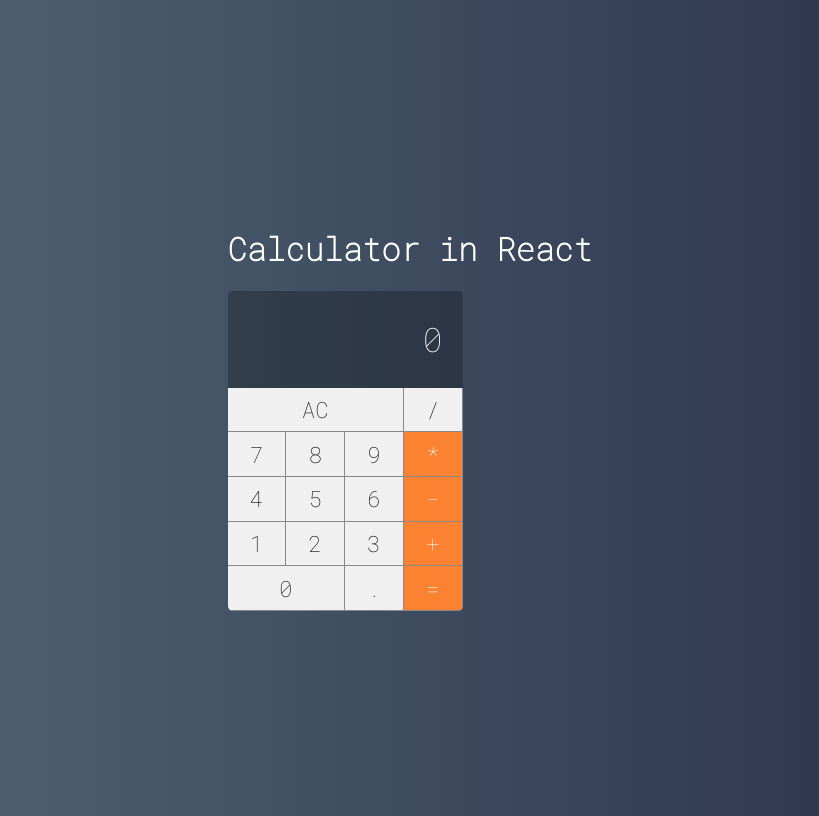
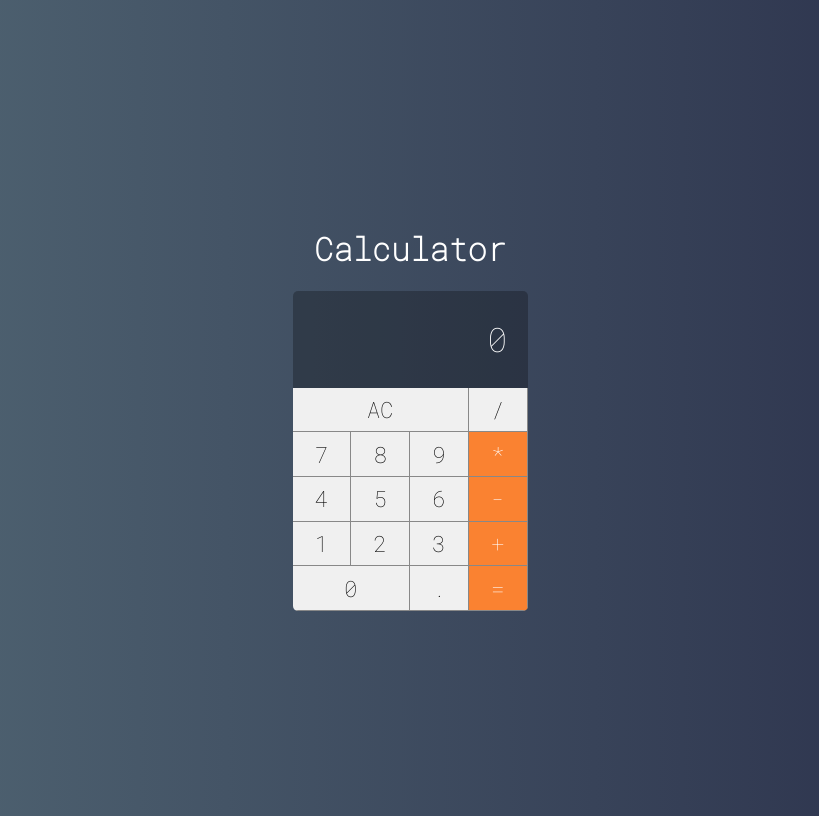
Before and after one commit to 1Prestes/react-calculator, a React (Create React App) app: page / in a window 1280 px wide. Shown: the whole page, without its empty margins (230-1049 px from the left). Built offline with nearby package versions, Linux system fonts and the light colour scheme.

Commit message:
add README.md

```diff
--- a/src/index.js
+++ b/src/index.js
@@ -5,8 +5,8 @@ import Calculator from './main/Calculator';
 import * as serviceWorker from './serviceWorker';
 
 ReactDOM.render(
-    <div>
-        <h1>Calculator in React</h1>
+    <div className="teste">
+        <h1>Calculator</h1>
         <Calculator />
     </div>
     , document.getElementById('root'));
--- a/src/main/Calculator.css
+++ b/src/main/Calculator.css
@@ -9,3 +9,7 @@
     /* background-color: red; */
 
 }
+.teste{
+    text-align: center;
+
+}
```
Also changed, not shown: 1 other file (tests, documents, lock files or other folders).
